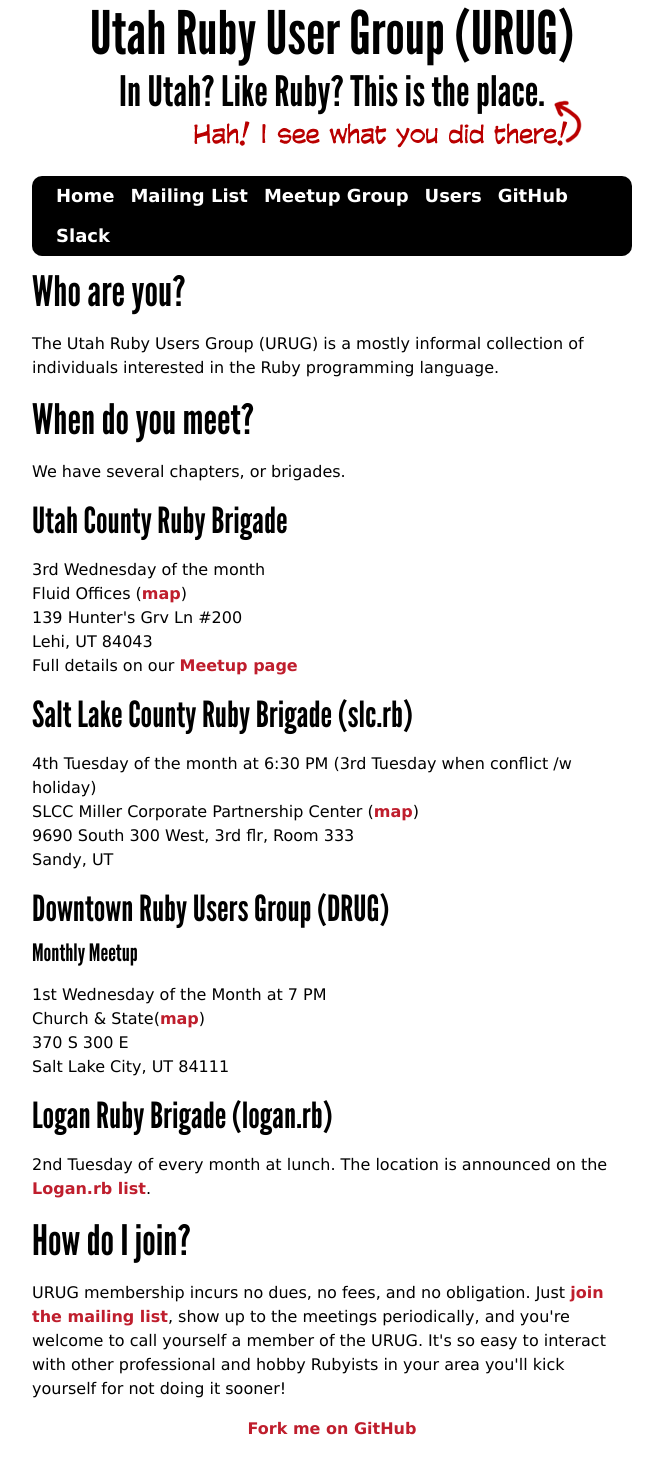
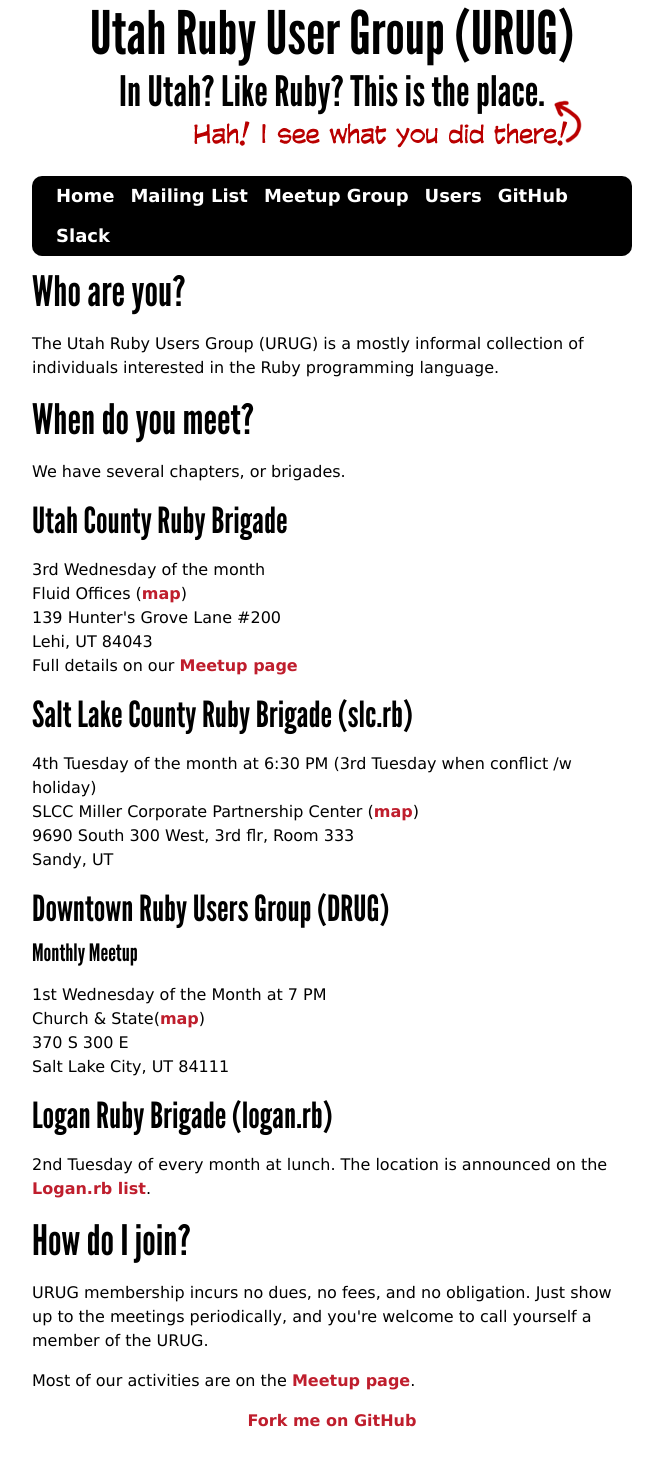
Before and after one commit to urug/urug.github.io, a Jekyll site: the page built from index.html, in a window 1280 px wide. Shown: the whole page, without its empty margins (308-971 px from the left). Built offline with Jekyll 4.4.1, drawn with Linux system fonts in a browser that asks for light colours.

Commit message:
update front page

```diff
--- a/index.html
+++ b/index.html
@@ -11,7 +11,7 @@
 <h2 id="utah-county">Utah County Ruby Brigade</h2>
 <p>3rd Wednesday of the month<br>
 <strong>Fluid Offices</strong> (<a href="https://www.google.com/maps/place/Fluid/@40.3912109,-111.8306023,853m/data=!3m1!1e3!4m14!1m7!3m6!1s0x874d812611b34493:0x21cd282e2de6b461!2sFluid!8m2!3d40.3912068!4d-111.828022!16s%2Fg%2F11p15m8xd1!3m5!1s0x874d812611b34493:0x21cd282e2de6b461!8m2!3d40.3912068!4d-111.828022!16s%2Fg%2F11p15m8xd1?entry=ttu&g_ep=EgoyMDI1MTIwMi4wIKXMDSoASAFQAw%3D%3D" target="_blank">map</a>)<br>
-139 Hunter's Grv Ln #200<br>
+139 Hunter's Grove Lane #200<br>
 Lehi, UT 84043<br>
 Full details on our <a href="https://www.meetup.com/utah-ruby-users-group/" target="_blank">Meetup page</a></p>
 
@@ -32,18 +32,5 @@
 <p>2nd Tuesday of every month at lunch. The location is announced on the <a href="http://groups.google.com/group/loganrb">Logan.rb list</a>.</p>
 
 <h1>How do I join?</h1>
-<p>URUG membership incurs no dues, no fees, and no obligation. Just <a href="http://groups.google.com/forum/#!forum/urug">join the mailing list</a>, show up to the meetings periodically, and you're welcome to call yourself a member of the URUG. It's so easy to interact with other professional and hobby Rubyists in your area you'll kick yourself for not doing it sooner!</p>
-
-{% if site.posts.size > 0 %}
-<section style="posts">
-  <h1>Posts!</h1>
-{% for post in site.posts limit:3 %}
-  <article>
-    <h2><a href="{{ post.url | replace:'.html','' }}">{{ post.title }}</a></h2>
-    {{ post.description | textilize }}
-    <p>Posted by <a href="http://github.com/{{ post.author }}">{{ post.author }}</a> on {{ post.date | date_to_string }}.</p>
-  </article>
-{% endfor %}
-  <p><a href="/posts">More posts!</a></p>
-</section>
-{% endif %}
+<p>URUG membership incurs no dues, no fees, and no obligation. Just show up to the meetings periodically, and you're welcome to call yourself a member of the URUG.</p>
+<p>Most of our activities are on the <a href="https://www.meetup.com/Utah-Ruby-Users-Group/" target="_blank">Meetup page</a>.</p>
```
